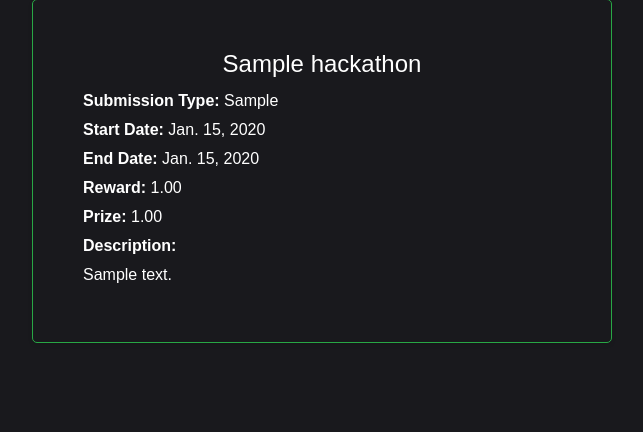
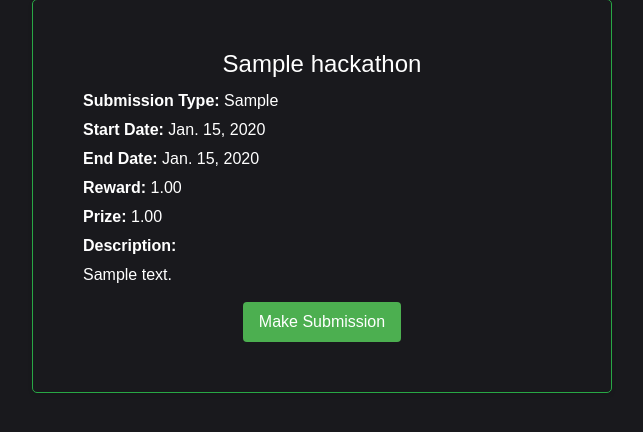
Before and after one commit to xahinds2/Hackify, a Django app: page /my_hackathons/ in a window 1280 px wide. Shown: the part 155-587 px from the top of the page, without its empty margins (318-961 px from the left). Run offline with Django 4.2, Linux system fonts and the light colour scheme; a user stored in the database is signed in; tables that the repository leaves empty hold one stand-in row (values such as "Sample post"); some libraries are stand-ins or nearby versions.

Commit message:
make submission button

```diff
--- a/templates/registered_hacks.html
+++ b/templates/registered_hacks.html
@@ -91,6 +91,9 @@
             <p><strong>Prize:</strong> {{ hackathon.prize }}</p>
             <p><strong>Description:</strong></p>
             <p>{{ hackathon.desc }}</p>
+            <div class="apply-button">
+                <a href="{% url 'submit_data' hack_id=hackathon.id %}">Make Submission</a>
+            </div>
         </div>
         {% endfor %}
 
```
